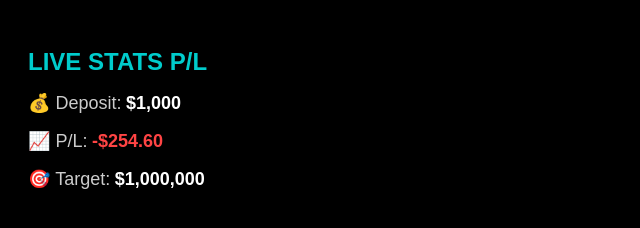
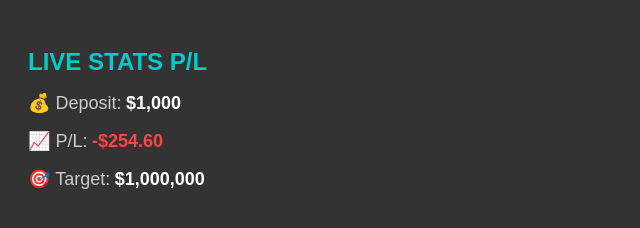
Before and after one commit to cfdkiller/live-pnl, a plain HTML site: page index.html in a window 1280 px wide. Shown: the whole page, without its empty margins (0-640 px from the left). Drawn offline with Linux system fonts and the light colour scheme.

Commit message:
Update style.css

```diff
--- a/style.css
+++ b/style.css
@@ -1,5 +1,5 @@
 body {
-  background-color: #000000;
+  background-color: rgba(0, 0, 0, 0.8);
   font-family: Arial, sans-serif;
   text-align: left;
   padding: 20px;
```
